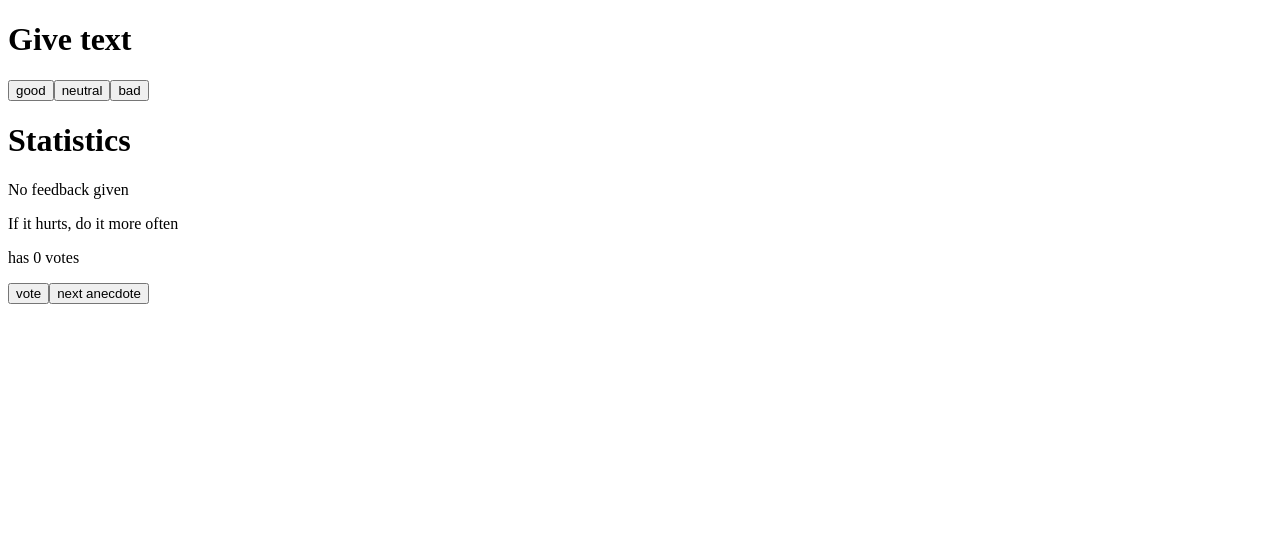
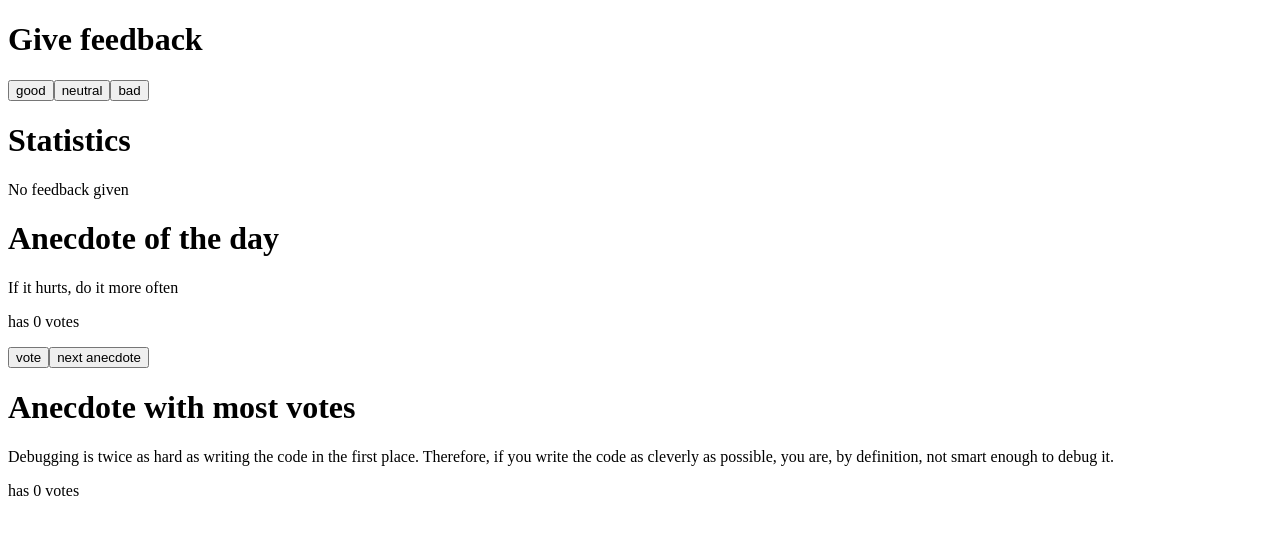
Before and after one commit to ziya5635/fullstack2020, a React (Create React App) app in the folder part1/unicafe/: page / in a window 1280 px wide. Shown: the top 534 px of the page. Built offline with nearby package versions, Linux system fonts and the light colour scheme.

Commit message:
1.14 answers added and some DRYING done

```diff
--- a/part1/unicafe/src/index.js
+++ b/part1/unicafe/src/index.js
@@ -10,6 +10,9 @@ const Button = ({ handler, text }) => <button onClick={handler}>{text}</button>
 const Statistic = ({ text, value }) => <td>{text} {value}</td>
 
 const Statistics = props => {
+	if (props.history.length === 0) {
+		return (<p>No feedback given</p>)
+	}
 	return (
 		<div>
 			<table>
@@ -39,7 +42,9 @@ const Statistics = props => {
 
 }
 
+const Votes = ({ votes, selected }) => <p>has {votes[selected]} votes</p>
 
+const Anecdote = ({anecdotes, selected }) => <p>{anecdotes[selected]}</p>
 
 const App = () => {
 	const [good, setGood] = useState(0);
@@ -95,34 +100,29 @@ const App = () => {
 		setVotes(copy);
 	}
 
-	if (history.length === 0) {
-		return (
-			<div>
-				<Heading text='Give text' />
-				<Button handler={goodHandler} text='good' />
-				<Button handler={neutralHandler} text='neutral' />
-				<Button handler={badHandler} text='bad' />
-				<Heading text='Statistics' />
-				<p>No feedback given</p>
-				<p>{anecdotes[selected]}</p>
-				<p>has {votes[selected]} votes</p>
-				<Button handler={voteHandler} text='vote' />
-				<Button handler={anecdoteHandler} text='next anecdote' />
-			</div>
-			)
+	const mostVoted = () => {
+		if (Math.max(...votes) === 0) {
+			return getRandomNumber();
+		}
+		return votes.indexOf(Math.max(...votes));
 	}
+
 	return (
 		<div>
-			<Heading text='Give text' />
+			<Heading text='Give feedback' />
 			<Button handler={goodHandler} text='good' />
 			<Button handler={neutralHandler} text='neutral' />
 			<Button handler={badHandler} text='bad' />
 			<Heading text='Statistics' />
 			<Statistics good={good} neutral={neutral} bad={bad} history={history} avg={avg} positiveScore={positiveScore} />
-			<p>{anecdotes[selected]}</p>
-			<p>has {votes[selected]} votes</p>
+			<Heading text='Anecdote of the day'/>
+			<Anecdote anecdotes={anecdotes} selected={selected} />
+			<Votes votes={votes} selected={selected}/>
 			<Button handler={voteHandler} text='vote' />
 			<Button handler={anecdoteHandler} text='next anecdote' />
+			<Heading text='Anecdote with most votes' />
+			<Anecdote anecdotes={anecdotes} selected={mostVoted()} />
+			<Votes votes={votes} selected={mostVoted()} />
 		</div>
 		)
 }
```
